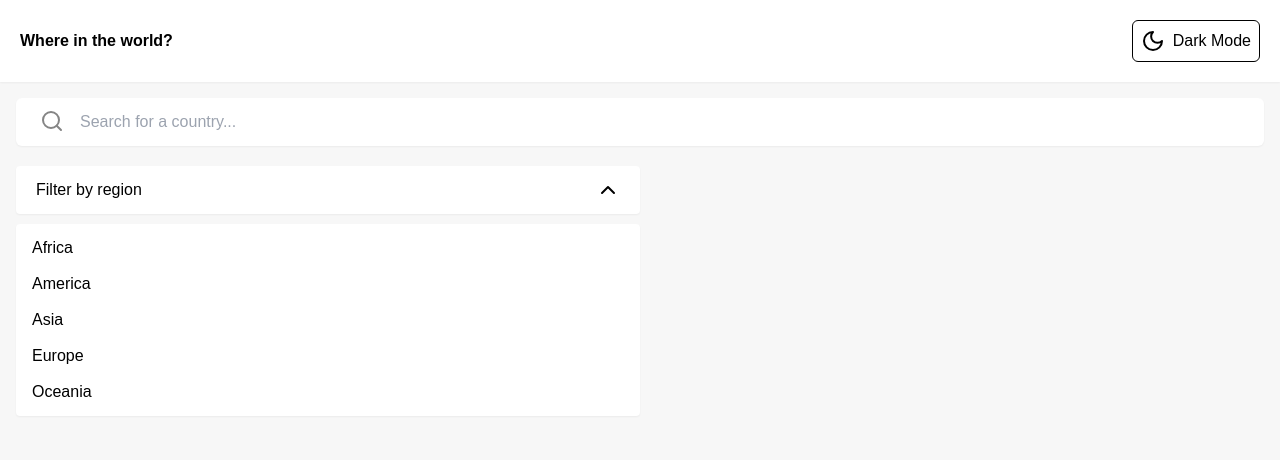
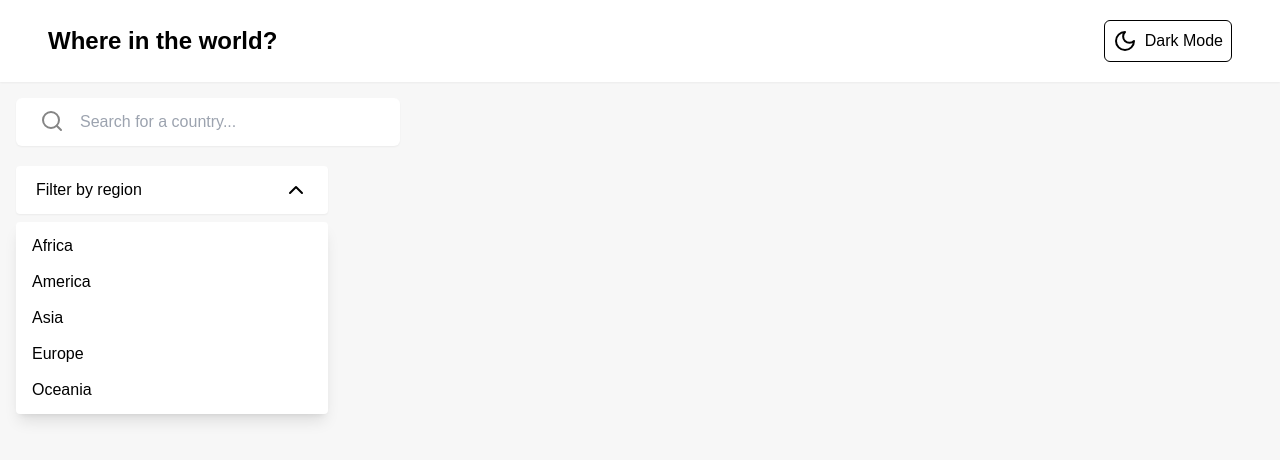
Before and after one commit to adityaphasu/rest-countries, a React (Vite) app: page / in a window 1280 px wide. Both pictures are taken after a click on the button "Filter by region". Shown: the top 460 px of the page. Built offline with nearby package versions, Linux system fonts and the light colour scheme.

Commit message:
Update dropdown menu and navbar styles

```diff
--- a/src/components/DropdownMenu.jsx
+++ b/src/components/DropdownMenu.jsx
@@ -11,7 +11,7 @@ const DropdownMenu = () => {
   };
 
   return (
-    <div className="flex w-1/2 flex-col gap-2.5">
+    <div className="relative flex w-3/4 flex-col gap-2.5 lg:w-1/4">
       <button
         className="flex w-full items-center justify-between rounded bg-white px-5 py-3 font-medium shadow-sm"
         onClick={handleClick}
@@ -21,11 +21,11 @@ const DropdownMenu = () => {
       </button>
 
       {isOpen && (
-        <ul className="w-full space-y-1 rounded bg-white p-2 shadow-sm">
+        <ul className="absolute top-14 w-full space-y-1 rounded bg-white p-2 shadow-lg">
           {regions.map((region, index) => (
             <li
               key={index}
-              className="hover:bg-very-light-gray cursor-pointer rounded px-2 py-1"
+              className="cursor-pointer rounded px-2 py-1 hover:bg-very-light-gray"
             >
               {region}
             </li>
--- a/src/components/Navbar.jsx
+++ b/src/components/Navbar.jsx
@@ -2,8 +2,8 @@ import { Moon } from "lucide-react";
 
 const Navbar = () => {
   return (
-    <nav className="flex items-center justify-between bg-white p-5 shadow-sm">
-      <h1 className="font-bold">Where in the world?</h1>
+    <nav className="flex items-center justify-between bg-white p-5 shadow-sm md:px-12">
+      <h1 className="font-bold md:text-2xl">Where in the world?</h1>
 
       <button className="flex items-center gap-2 rounded-md border border-black p-2 font-medium">
         <Moon />
--- a/src/components/SearchBar.jsx
+++ b/src/components/SearchBar.jsx
@@ -3,10 +3,10 @@ import { Search } from "lucide-react";
 const SearchBar = () => {
   return (
     <form className="relative">
-      <Search className="text-dark-gray absolute left-6 top-[23%]" />
+      <Search className="absolute left-6 top-[23%] text-dark-gray" />
       <input
         type="text"
-        className="w-full rounded-md px-2.5 py-3 pl-16 shadow-sm"
+        className="w-full rounded-md px-2.5 py-3 pl-16 shadow-sm lg:w-96"
         placeholder="Search for a country..."
       />
     </form>
```
